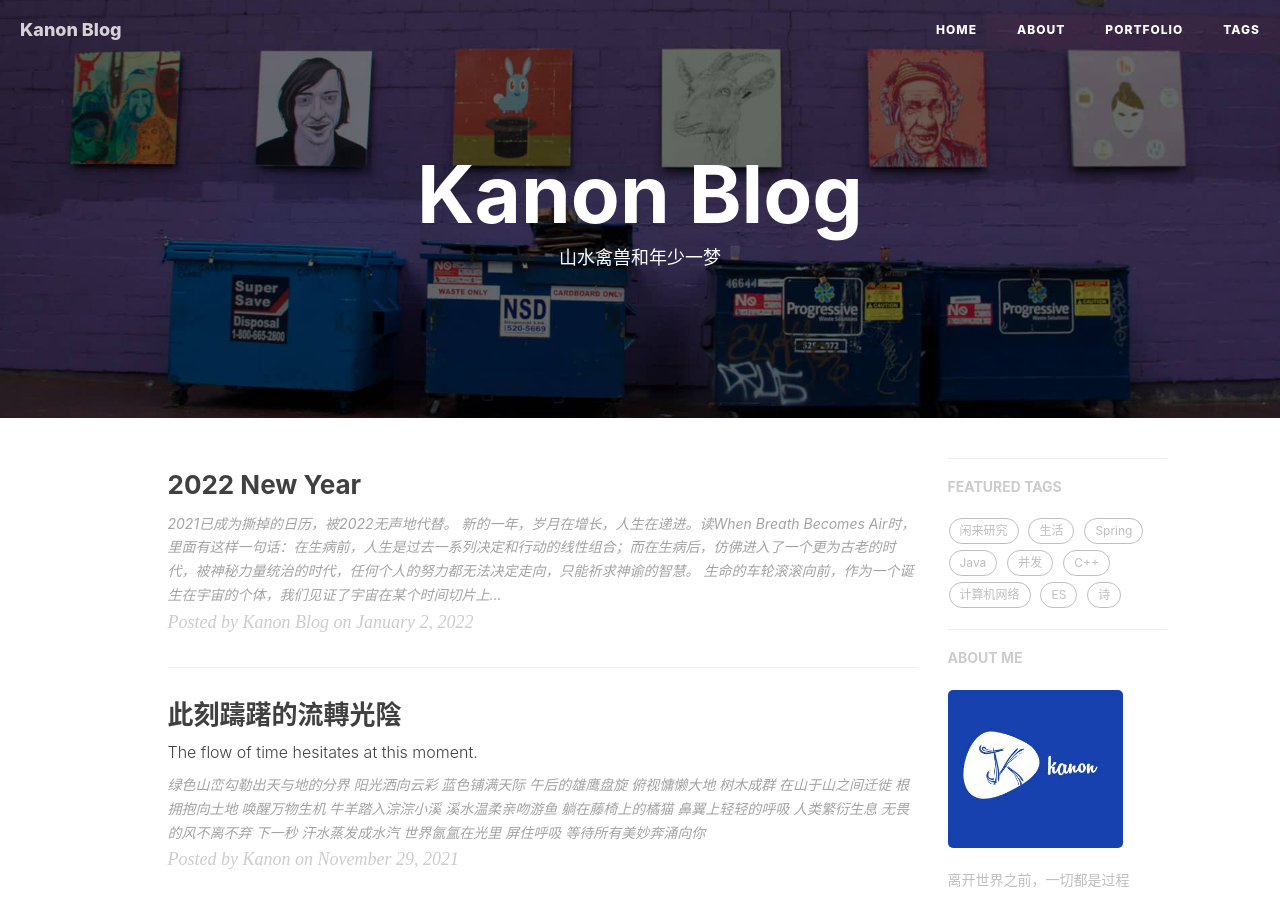
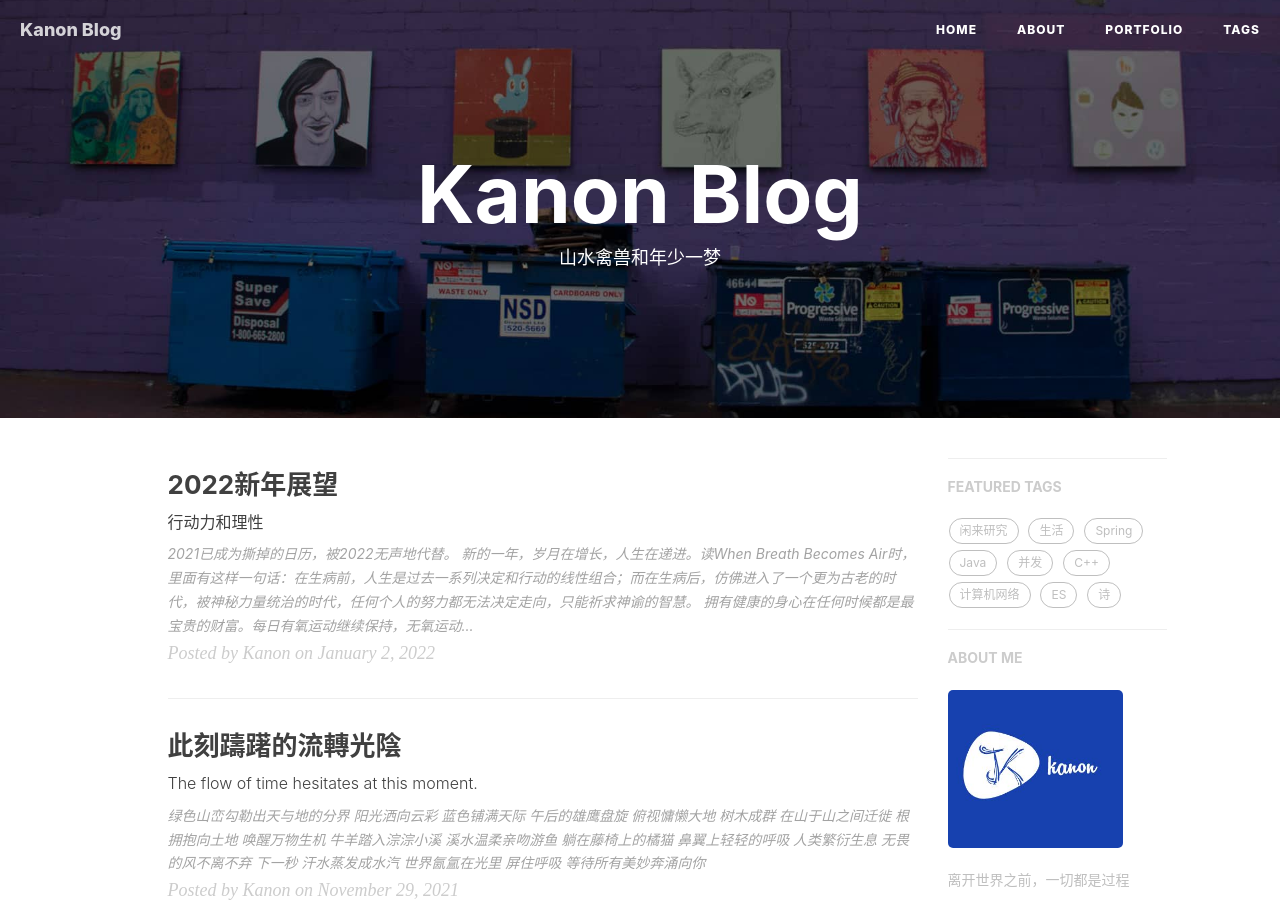
Before and after one commit to kanonjz/kanonjz.github.io, a Jekyll site: the page built from index.html, in a window 1280 px wide and 900 px high. Built offline with Jekyll 4.4.1, drawn with Linux system fonts in a browser that asks for light colours; nearby versions of some CDN libraries; the list of posts is cut into pages by our own code; comment, search, counter and statistics services are not loaded.

Commit message:
Update 2022-01-02-2022-new-year.md

```diff
--- a/_posts/2022-01-02-2022-new-year.md
+++ b/_posts/2022-01-02-2022-new-year.md
@@ -1,10 +1,24 @@
+---
+layout:     post
+title: "2022新年展望"
+subtitle:   "行动力和理性"
+date:       2022-01-02
+author:     "Kanon"
+header-img: "https://images.pexels.com/photos/3401897/pexels-photo-3401897.jpeg?auto=compress&cs=tinysrgb&dpr=2&h=750&w=1260"
+tags:
+- 生活
+---
+
 2021已成为撕掉的日历，被2022无声地代替。
+
 新的一年，岁月在增长，人生在递进。读When Breath Becomes Air时，里面有这样一句话：在生病前，人生是过去一系列决定和行动的线性组合；而在生病后，仿佛进入了一个更为古老的时代，被神秘力量统治的时代，任何个人的努力都无法决定走向，只能祈求神谕的智慧。
+
+拥有健康的身心在任何时候都是最宝贵的财富。每日有氧运动继续保持，无氧运动定期组织~
+
 生命的车轮滚滚向前，作为一个诞生在宇宙的个体，我们见证了宇宙在某个时间切片上的一瞬。自我的价值，生活的使命感，人生的意义，在新的一年依然引领着我们在现实世界里探索。勇敢、坚定、坚强、善良、理智、包容等等美好的品质都提醒着你该成为什么样的人。
+
 作为典型的INFP，我们有值得骄傲的使命感，那是无穷动力的来源。同时我们也有强大的信息收集能力，扩大信息的边界。但是，想法终究是想法，过多地收集信息以及最求最优解只会让我们迷失。
-如何把
-收集大量的信息 ---》通过直觉理解彼此之间的关系 ---》找到最优解
-转化成
-收集少量有效的信息 --》分析信息之间的逻辑关系 ---》快速解决问题
-将是新的一年里，你要去学习和成长的关键能力！
+
+如何把 收集大量的信息 ---》通过直觉理解彼此之间的关系 ---》找到最优解， 转化成 收集少量有效的信息 --》分析信息之间的逻辑关系 ---》快速解决问题， 将是新的一年里，你要去学习和成长的关键能力！
+
 我相信自己，也感谢爱的人和遇到的陌生人。能量彼此传递、联结，终将创造出更多的惊喜。
```
